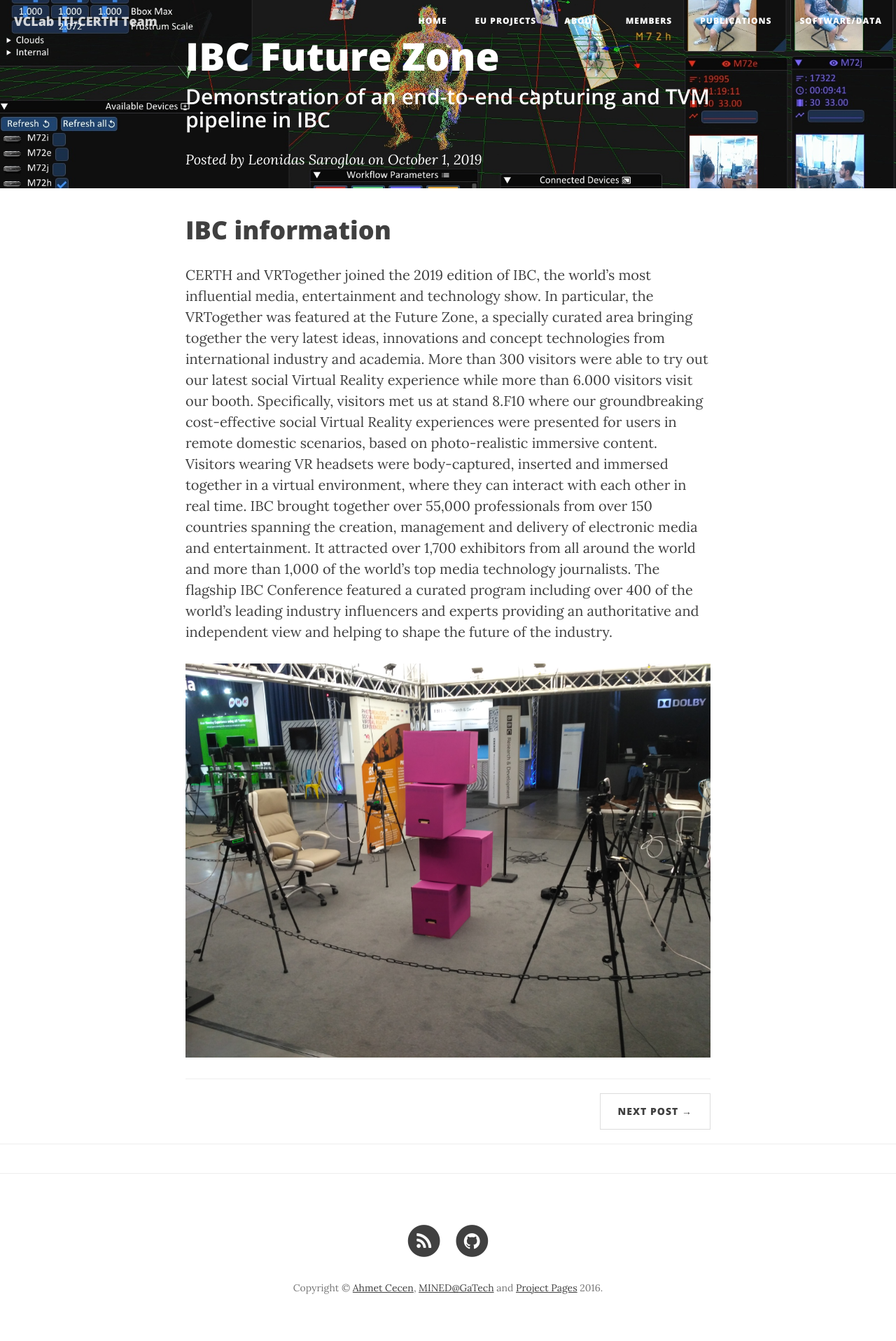
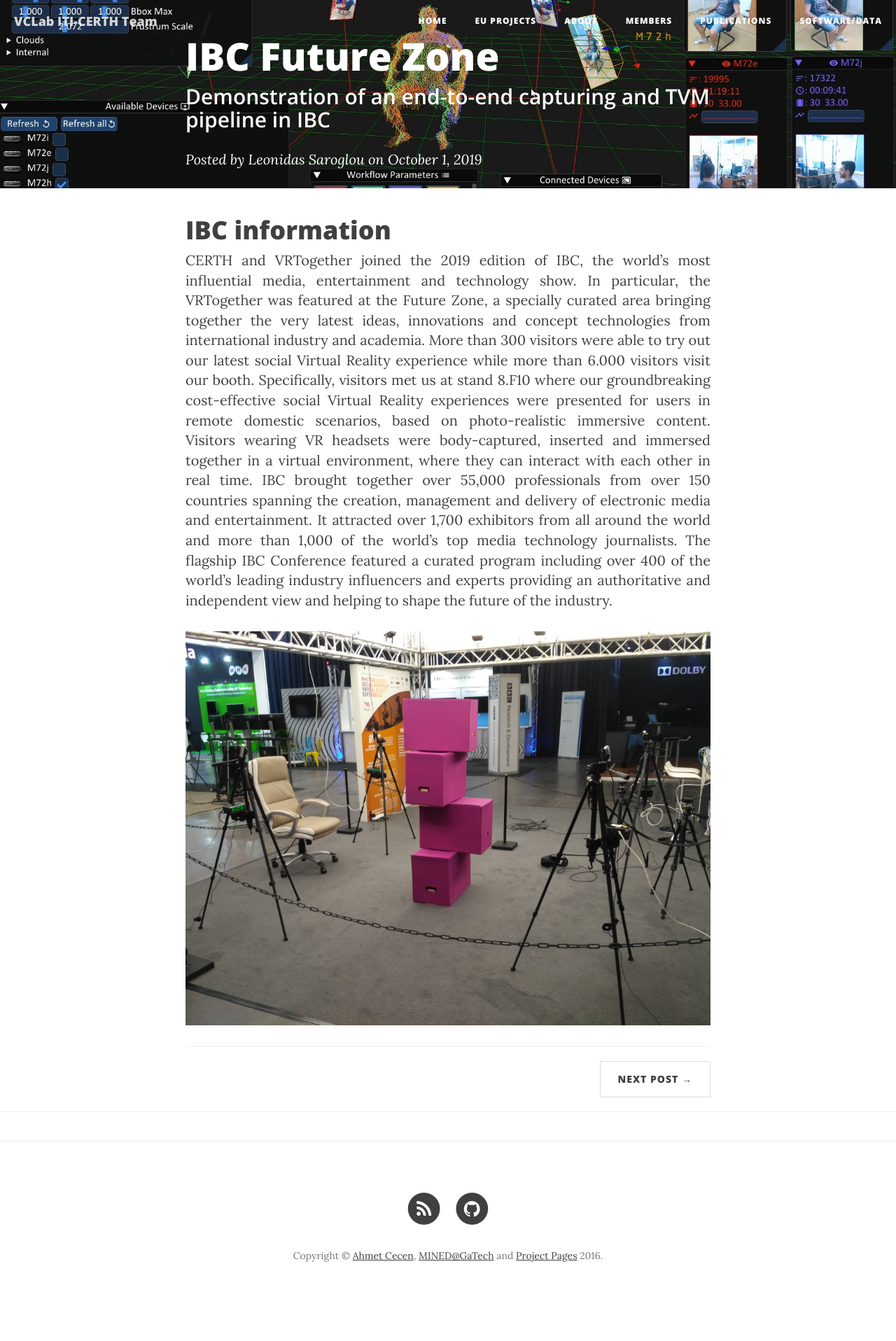
Before and after one commit to VCL3D/vcl3d.github.io, a Jekyll site: the page built from _posts/2019-10-01-IBC-Post.markdown, in a window 1280 px wide. Shown: the whole page at 70% size. Built offline with Jekyll 4.4.1, drawn with Linux system fonts in a browser that asks for light colours; nearby versions of some CDN libraries; comment, search, counter and statistics services are not loaded; after the commit the page ends 1870 px from its top, so only the background shows below that.

Commit message:
+ Alignment in markdown Signed-off-by: ssaroglou <saroglou@iti.gr>

```diff
--- a/_posts/2019-10-01-IBC-Post.markdown
+++ b/_posts/2019-10-01-IBC-Post.markdown
@@ -8,6 +8,7 @@ category:  project1
 <!-- Start Writing Below in Markdown -->
 
 # IBC information
+<div style = "text-align: justify;">
 CERTH and VRTogether joined the 2019 edition of IBC, the world’s most influential media, entertainment and technology show.
 In particular, the VRTogether was featured at the Future Zone, a specially curated area bringing together the very latest ideas,
 innovations and concept technologies from international industry and academia. More than 300 visitors were able to try out our latest social
@@ -18,5 +19,7 @@ IBC brought together over 55,000 professionals from over 150 countries spanning
 It attracted over 1,700 exhibitors from all around the world and more than 1,000 of the world’s top media technology journalists.
 The flagship IBC Conference featured a curated program including over 400 of the world’s leading industry influencers and experts providing an
 authoritative and independent view and helping to shape the future of the industry.
+</div>
+
 
 ![alt text](https://github.com/VCL3D/vcl3d.github.io/blob/master/img/IBC_pictures/IMG_20190912_222956.jpg?raw=true "Basic Setup")
```
